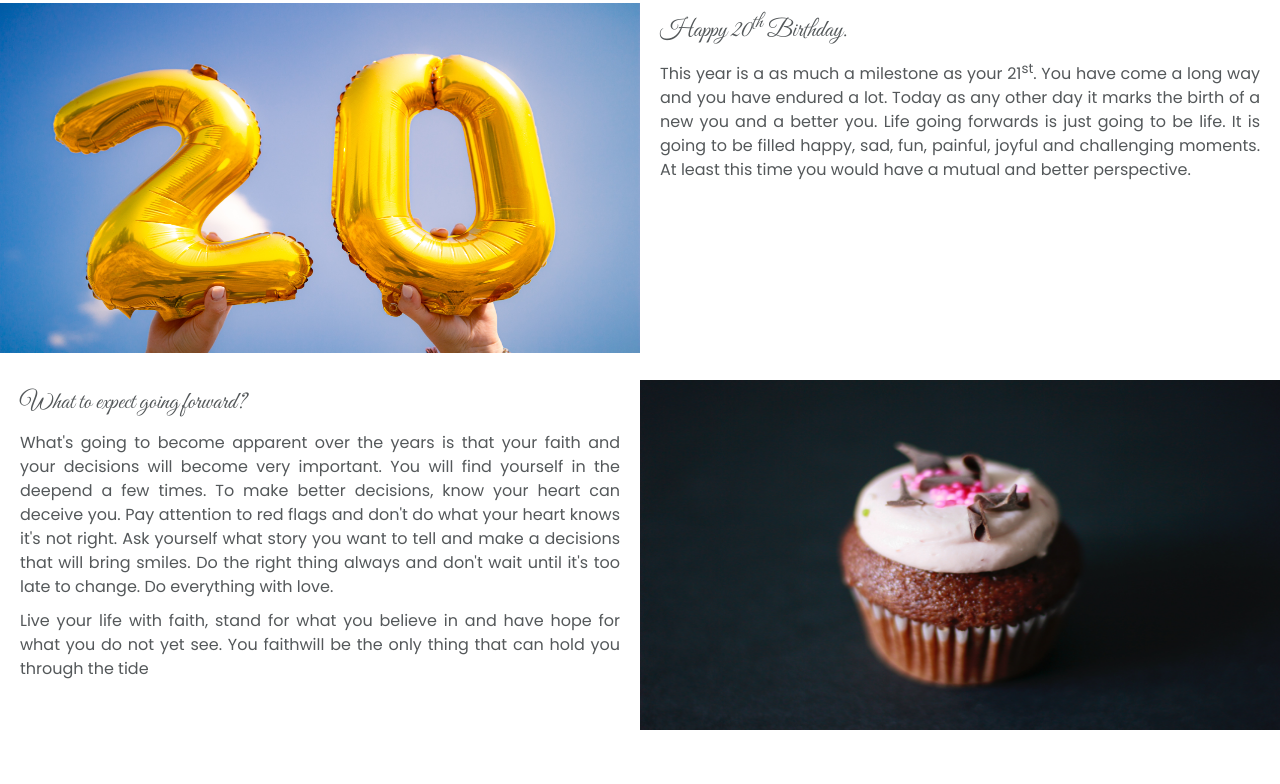
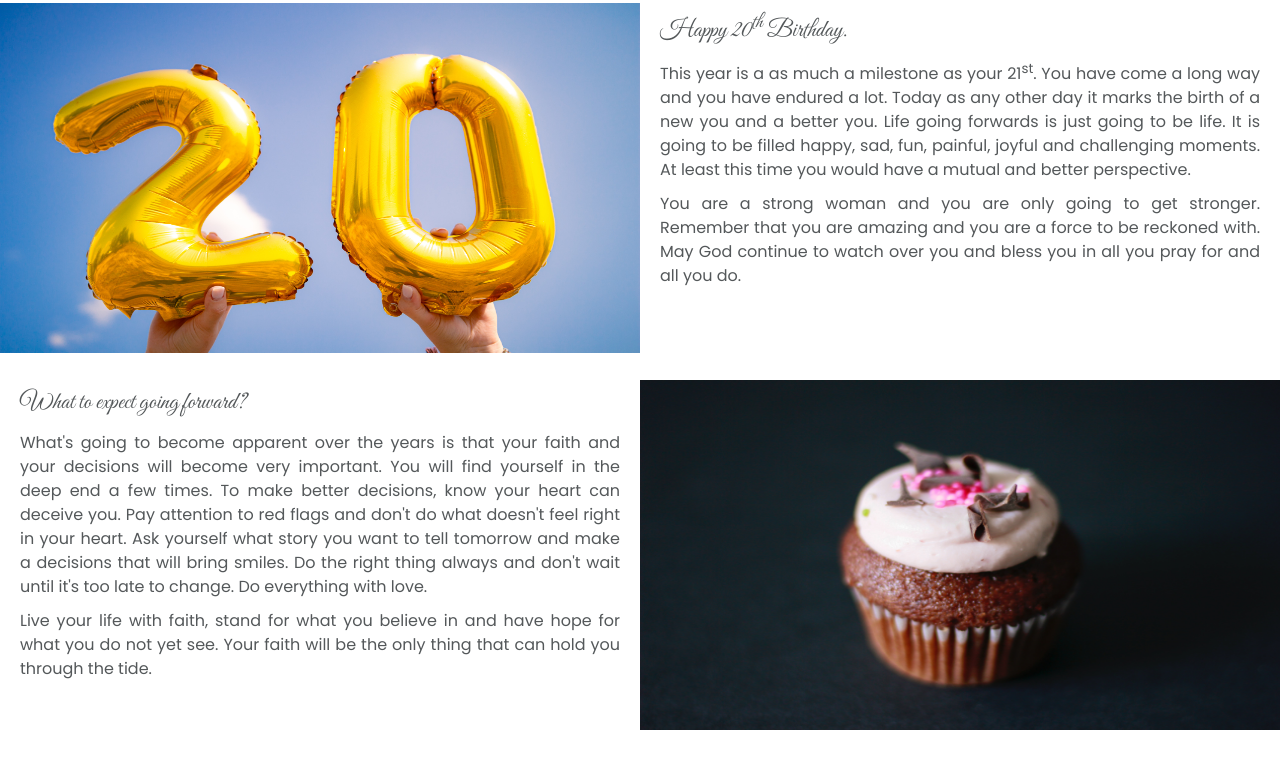
Before and after one commit to matthewrungwe/happy-birthday-faith, a plain HTML site: page index.html in a window 1280 px wide. Shown: the part 867-1651 px from the top of the page. Drawn offline with Linux system fonts and the light colour scheme; grey boxes are pictures that could not be loaded.

Commit message:
Update wishes section.

```diff
--- a/index.html
+++ b/index.html
@@ -54,6 +54,12 @@
                             filled happy, sad, fun, painful, joyful and challenging moments.
                             At least this time you would have a mutual and better perspective.
                         </p>
+                        <p>
+                            You are a strong woman and you are only going to get stronger.
+                            Remember that you are amazing and you are a force to be reckoned
+                            with. May God continue to watch over you and bless you in all you
+                            pray for and all you do.
+                        </p>
                     </section>
                 </article>
 
@@ -65,16 +71,16 @@
                         <p>
                             What's going to become apparent over the years is that your faith
                             and your decisions will become very important. You will find yourself
-                            in the deepend a few times. To make better decisions, know your heart
-                            can deceive you. Pay attention to red flags and don't do what your
-                            heart knows it's not right. Ask yourself what story you want to tell
+                            in the deep end a few times. To make better decisions, know your heart
+                            can deceive you. Pay attention to red flags and don't do what doesn't
+                            feel right in your heart. Ask yourself what story you want to tell tomorrow
                             and make a decisions that will bring smiles. Do the right thing always
                             and don't wait until it's too late to change. Do everything with love.
                         </p>
                         <p>
                             Live your life with faith, stand for what you believe in and have hope
-                            for what you do not yet see. You faithwill be the only thing that can
-                            hold you through the tide
+                            for what you do not yet see. Your faith will be the only thing that can
+                            hold you through the tide.
                         </p>
                     </section>
                     <section class="image">
--- a/src/css/main.css
+++ b/src/css/main.css
@@ -128,6 +128,7 @@ body {
     text-align: center;
     padding: 10px 0;
     font-weight: 500;
+    font-family: 'Great Vibes';
 }
 
 #main .encouragement-verse .verse {
@@ -145,6 +146,7 @@ body {
 
 #main .encouragement-verse p span {
     font-size: 2rem;
+    font-family: 'Great Vibes';
 }
 /* Main end */
 
@@ -161,6 +163,7 @@ body {
 #footer .copyright a {
     text-decoration: none;
     color: #551d11;
+    font-family: 'Great Vibes';
 }
 
 #footer .copyright a:hover {
```
